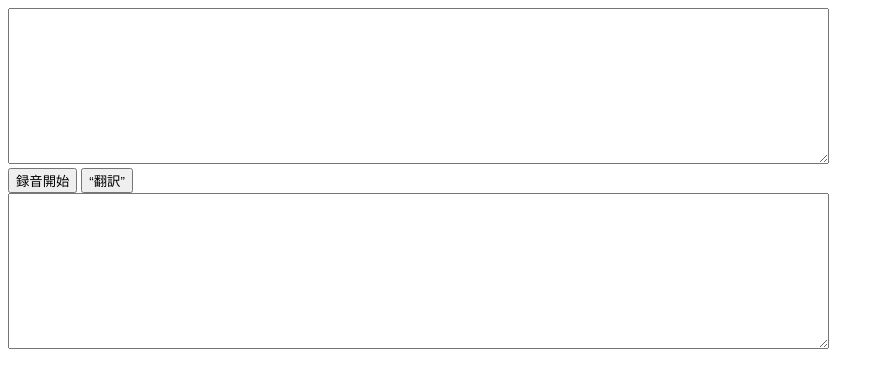
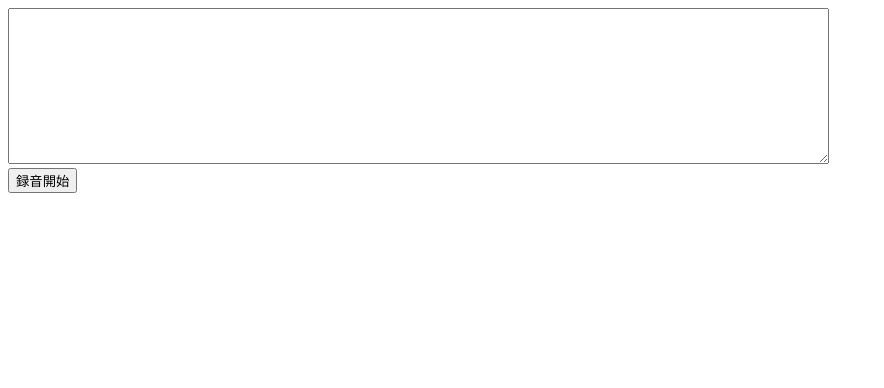
Before and after one commit to kokojiji/recogtra, a plain HTML site: page index.html in a window 1280 px wide. Shown: the whole page, without its empty margins (0-884 px from the left). Drawn offline with nearby package versions, Linux system fonts and the light colour scheme.

Commit message:
second commit

```diff
--- a/index.html
+++ b/index.html
@@ -21,6 +21,8 @@ function record()
 {
     recognition.start();
 }
+
+
 </script>
 </head>
 
@@ -30,10 +32,5 @@ function record()
 <br />
 <input type="button" onClick="record()" value="録音開始" />
 </body>
-<input type="button" onClick="" value=“翻訳” />
-</body>
-<br />
-<textarea id="result_trancerate_text" cols="100" rows="10">
-</textarea>
 
 </html>
```
